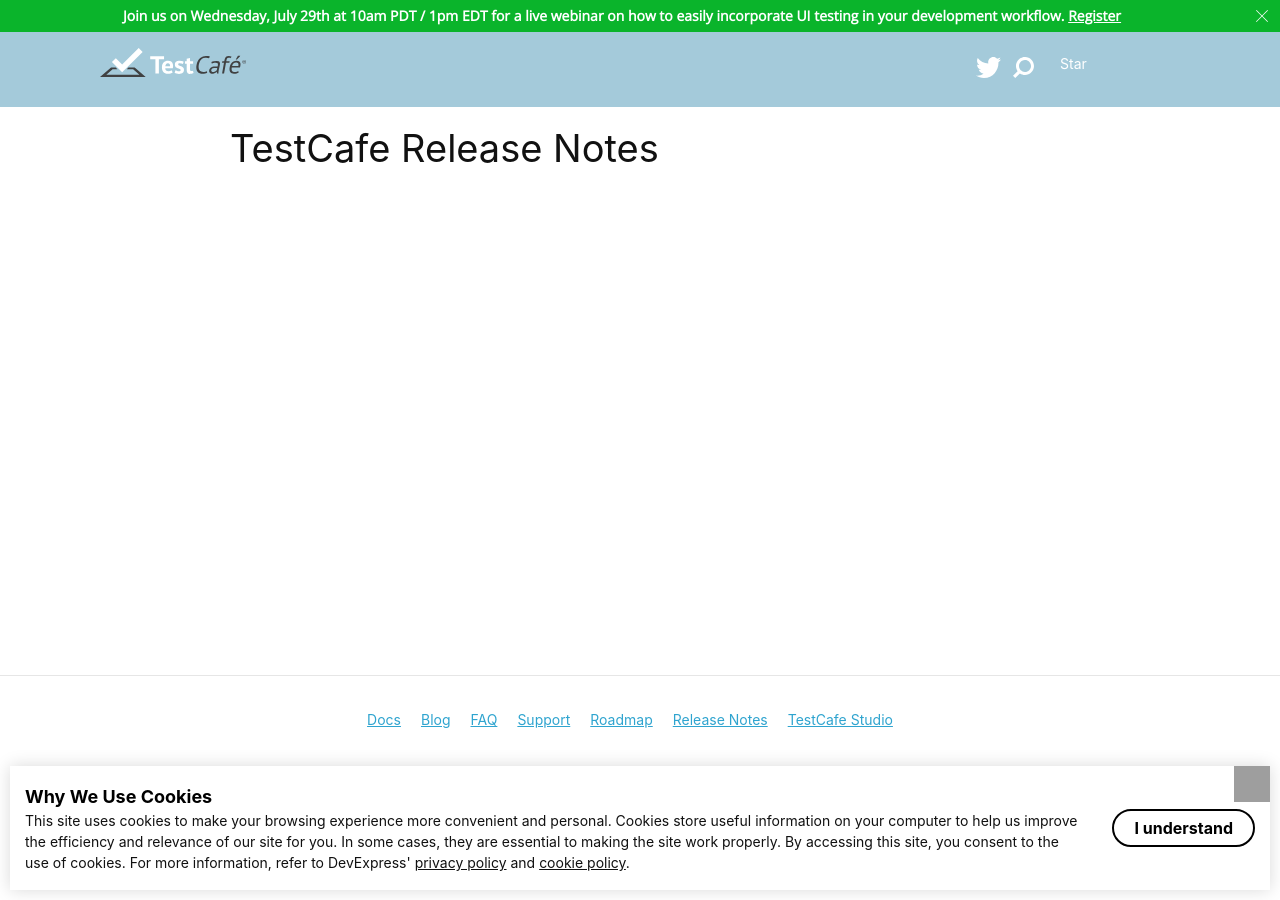
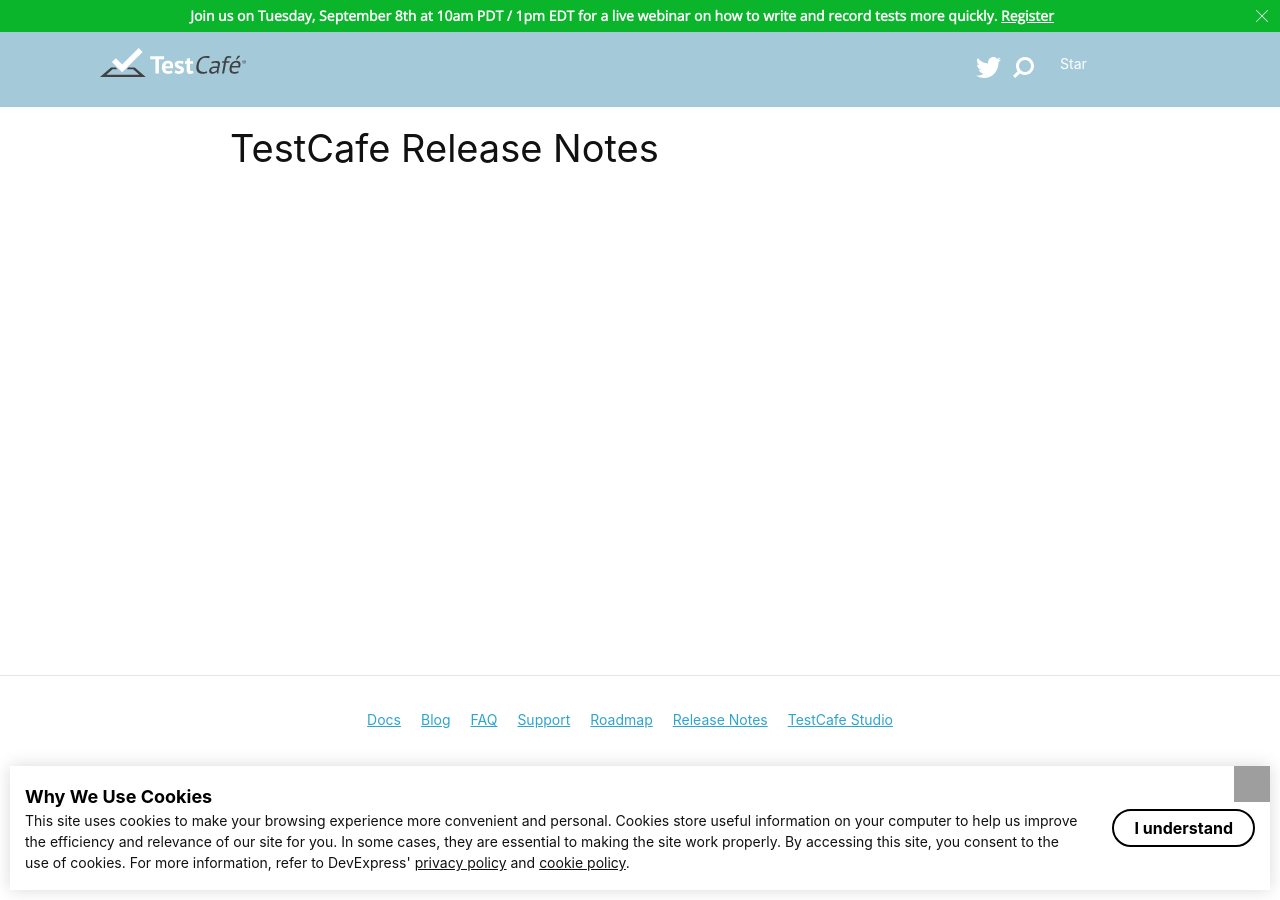
Before and after one commit to DevExpress/testcafe-gh-page-assets, a Jekyll site: the page built from src/release-notes/index.html, in a window 1280 px wide. Built offline with Jekyll 4.4.1, drawn with Linux system fonts in a browser that asks for light colours; Markdown is read by kramdown in place of the engine named in the settings; comment, search, counter and statistics services are not loaded; a style sheet for code colours, icons or effects is not loaded; grey boxes are pictures that could not be loaded.

Commit message:
Get rid of depending on old flags

```diff
--- a/src/_includes/head.html
+++ b/src/_includes/head.html
@@ -5,7 +5,7 @@
   {% if page.url contains '/survey/' %}{% assign isSurveyPage = true %}{% else %}{% assign isSurveyPage = false %}{% endif %}
   {% if page.url contains '/documentation/' %}{% assign isDocumentation = true %}{% else %}{% assign isDocumentation = false %}{% endif %}
   {% if page.url contains '/media/' %}{% assign isCommunitySection = true %}{% else %}{% assign isCommunitySection = false %}{% endif %}
-  {% if page.url contains '/10-ways-to-simplify-your-ui-testing' %}{% assign isWebinarPage = true %}{% endif %}
+  {% if page.url contains '/the-fastest-way-to-your-next-test' %}{% assign isWebinarPage = true %}{% endif %}
 
   <meta charset="utf-8">
   <meta http-equiv="X-UA-Compatible" content="IE=edge">
@@ -58,8 +58,10 @@
      var isMobileDevice = !!md.mobile();
   </script>
   <script>
-      var SUMMER_2019_SURVEY_PAGE_OPEN_DATE_FLAG   = 'summer-2019-survey-page-open-date';
-      var SUMMER_2019_SURVEY_BANNER_DISMISSED_FLAG = 'summer-2019-survey-banner-dismissed';
+      var SUMMER_2019_SURVEY_PAGE_OPEN_DATE_FLAG       = 'summer-2019-survey-page-open-date';
+      var SUMMER_2019_SURVEY_BANNER_DISMISSED_FLAG     = 'summer-2019-survey-banner-dismissed';
+      var SEPTEMBER_2020_WEBINAR_BANNER_DISMISSED_FLAG = 'september-2020-webinar-banner-dismissed';
+      var SEPTEMBER_2020_WEBINAR_OPEN_DATE_FLAG        = 'september-2020-webinar-page-open-date';
   </script>
   <script>
       document.addEventListener('DOMContentLoaded', function (e) {
@@ -114,7 +116,7 @@
 
   {% if isWebinarPage %}
   <script>
-    window.localStorage.setItem(SUMMER_2019_SURVEY_PAGE_OPEN_DATE_FLAG, Date.now());
+    window.localStorage.setItem(SEPTEMBER_2020_WEBINAR_OPEN_DATE_FLAG, Date.now());
   </script>
   {% endif %}
 
--- a/src/_includes/header.html
+++ b/src/_includes/header.html
@@ -1,14 +1,14 @@
 <div class="survey-banner hidden">
     <div class="survey-banner-message">
-        <span class="desktop-text">Join us on Wednesday, July 29th at 10am PDT / 1pm EDT for a live webinar on how to easily incorporate UI testing in your development workflow. </span><span class="mobile-text">Join us on July 29th for a live webinar.</span> <a href="/testcafe/media/team-blog/10-ways-to-simplify-your-ui-testing.html" target="_blank"><span>Register</span></a>
+        <span class="desktop-text">Join us on Tuesday, September 8th at 10am PDT / 1pm EDT for a live webinar on how to write and record tests more quickly. </span><span class="mobile-text">Join us on September 8th for a live webinar.</span> <a href="https://dxpr.es/2CN5god" target="_blank"><span>Register</span></a>
     </div>
   <div class="survey-banner-close-button"></div>
 </div>
 <script>
-  var wasSurveyBannerDismissed = window.localStorage.getItem(SUMMER_2019_SURVEY_BANNER_DISMISSED_FLAG);
-  var surveyOpenDate           = window.localStorage.getItem(SUMMER_2019_SURVEY_PAGE_OPEN_DATE_FLAG);
+  var wasWebinarBannerDismissed = window.localStorage.getItem(SEPTEMBER_2020_WEBINAR_BANNER_DISMISSED_FLAG);
+  var webinarOpenDate           = window.localStorage.getItem(SEPTEMBER_2020_WEBINAR_OPEN_DATE_FLAG);
 
-  if(!wasSurveyBannerDismissed && !surveyOpenDate) {
+  if(!wasWebinarBannerDismissed && !webinarOpenDate) {
       var surveyBanner      = document.querySelector('.survey-banner');
       var surveyLink        = document.querySelector('.survey-banner a');
       var surveyBannerClose = document.querySelector('.survey-banner-close-button');
@@ -26,7 +26,7 @@
 
       surveyBannerClose.addEventListener('click', function () {
           hideSurveyBanner();
-          window.localStorage.setItem(SUMMER_2019_SURVEY_BANNER_DISMISSED_FLAG, true);
+          window.localStorage.setItem(SEPTEMBER_2020_WEBINAR_BANNER_DISMISSED_FLAG, true);
       });
 
       surveyLink.addEventListener('click', function () {
```
